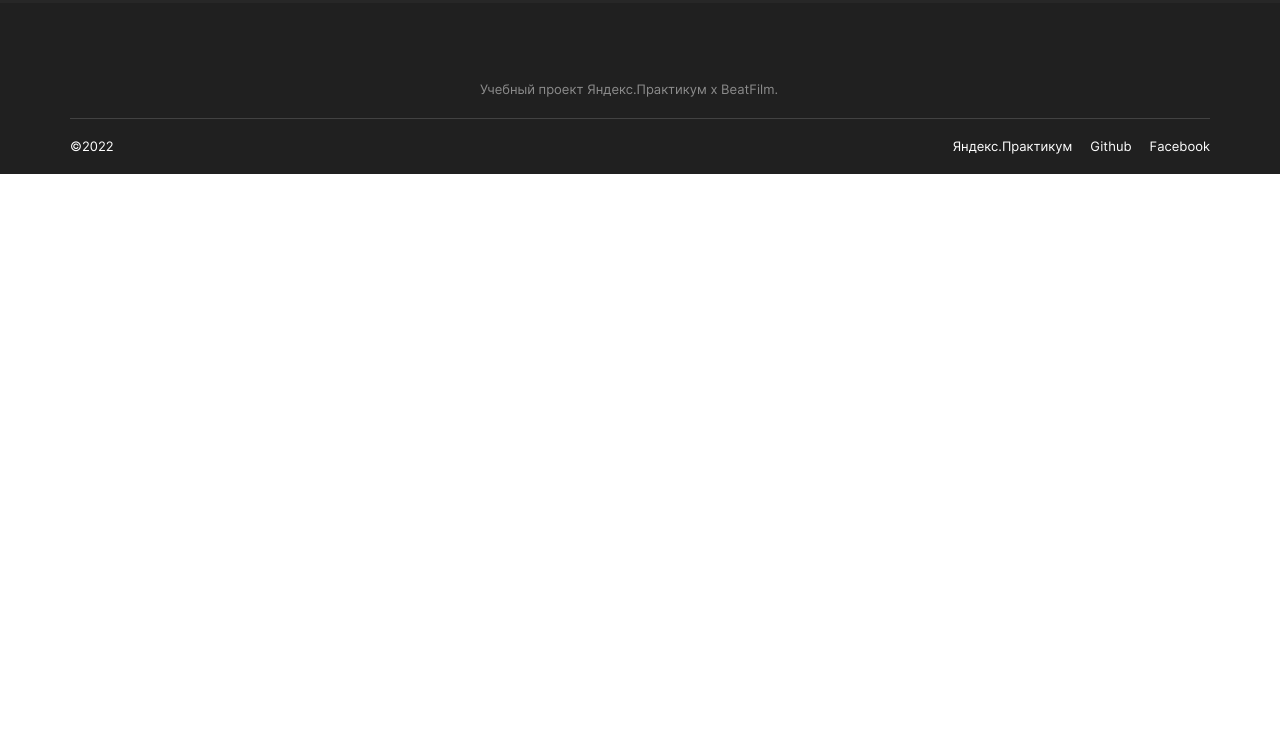
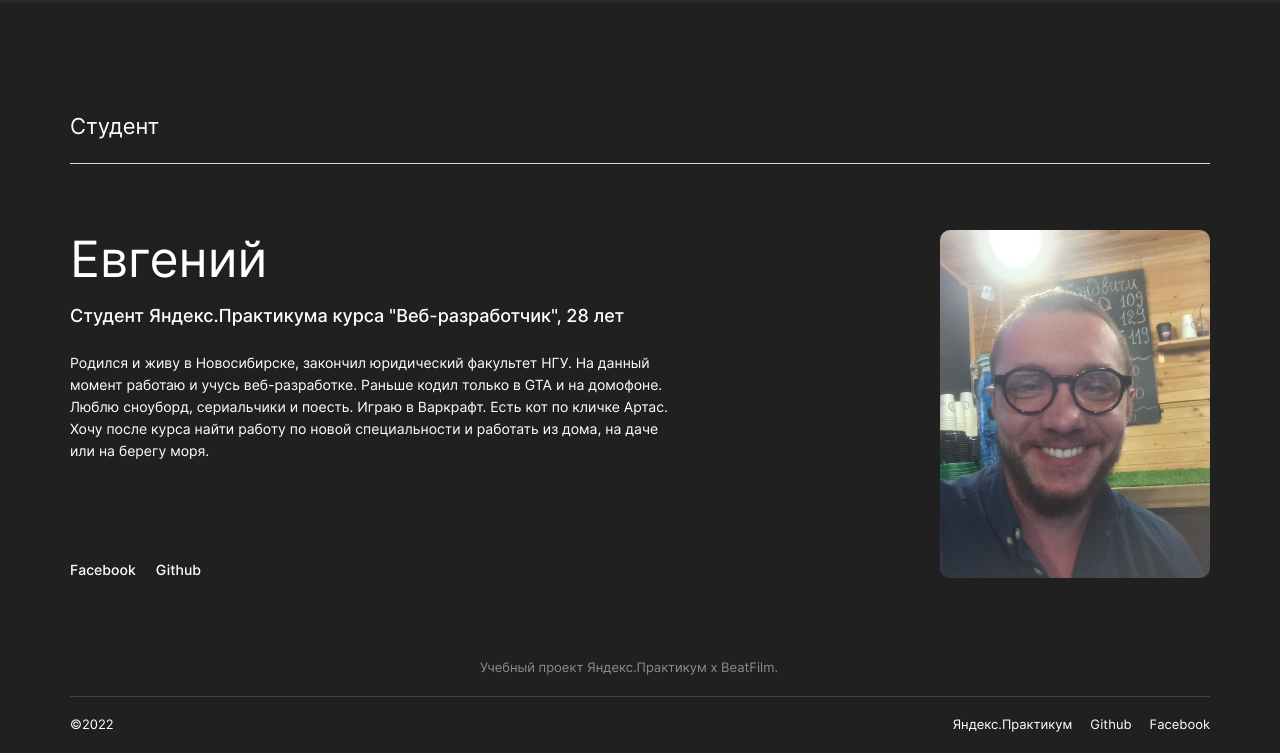
Before and after one commit to veteran-nixon/movies-explorer-frontend, a React app: page / in a window 1280 px wide. Shown: the part 1842-2595 px from the top of the page. Before the commit the page ends 2016 px from the top, so only its background shows below. Built offline with nearby package versions, Linux system fonts and the light colour scheme.

Commit message:
Создать компонент AboutMe

```diff
--- /dev/null
+++ b/src/components/Main/AboutMe/AboutMe.css
@@ -0,0 +1,99 @@
+.about-me {
+  width: 1140px;
+  margin: 0 auto;
+  display: flex;
+  flex-direction: column;
+  display: flex;
+  flex-direction: column;
+}
+
+.about-me__heading {
+  margin: 110px auto 23px 0;
+  font-family: Inter, 'Helvetica Neue', Arial, sans-serif;
+  font-size: 22px;
+  font-weight: 400;
+  line-height: 27px;
+  text-align: left;
+  color: #FFFFFF;
+}
+
+.about-me__container {
+  width: 1140px;
+  display: flex;
+  flex-direction: row;
+  justify-content: space-between;
+  border-top: 1px solid #DADADA;
+  margin: 0 auto;
+}
+
+.about-me__column {
+  margin: 66px 270px 0 0;
+}
+
+.about-me__name {
+  width: 600px;
+  font-family: Inter, 'Helvetica Neue', Arial, sans-serif;
+  font-style: normal;
+  font-weight: 400;
+  font-size: 50px;
+  line-height: 58px;
+  color: #FFFFFF;
+  margin: 0;
+}
+
+.about-me__bio {
+  margin: 18px 0 0;
+  font-family: Inter, 'Helvetica Neue', Arial, sans-serif;
+  font-style: normal;
+  font-weight: 500;
+  font-size: 18px;
+  line-height: 20px;
+  color: #FFFFFF;
+}
+
+.about-me__info {
+  margin: 26px 0 0;
+  font-family: Inter, 'Helvetica Neue', Arial, sans-serif;
+  font-style: normal;
+  font-weight: 400;
+  font-size: 14px;
+  line-height: 22px;
+  color: #FFFFFF;
+  mix-blend-mode: normal;
+}
+
+.about-me__links {
+  margin: 99px 0 0 0;
+  list-style-type: none;
+  padding: 0;
+  display: flex;
+  flex-direction: row;
+  align-items: center;
+  align-content: flex-end;
+}
+
+.about-me__link {
+  font-family: Inter, 'Helvetica Neue', Arial, sans-serif;
+  font-style: normal;
+  font-weight: 500;
+  font-size: 14px;
+  line-height: 17px;
+  vertical-align: end;
+  color: #FFFFFF;
+  margin: 0 20px 0 0;
+}
+
+.about-me__link:last-child {
+  margin: 0;
+}
+
+.about-me__avatar {
+  width: 270px;
+  height: 348px;
+  margin: 0;
+  border-radius: 10px;
+  -webkit-border-radius: 10px;
+  -moz-border-radius: 10px;
+  -ms-border-radius: 10px;
+  -o-border-radius: 10px;
+}
--- /dev/null
+++ b/src/components/Main/AboutMe/AboutMe.js
@@ -0,0 +1,35 @@
+import avatar from '../../../images/avatar.jpg'
+
+function AboutMe() {
+  return (
+    <section className="about-me">
+      <h2 className="about-me__heading">Студент</h2>
+      <div className="about-me__container">
+        <div className="about-me__column">
+          <h3 className="about-me__name">Евгений</h3>
+          <p className="about-me__bio">Cтудент Яндекс.Практикума курса "Веб-разработчик", 28 лет</p>
+          <p className="about-me__info">Родился и живу в Новосибирске, закончил юридический факультет НГУ.
+            На данный момент работаю и учусь веб-разработке.
+            Раньше кодил только в GTA и на домофоне.
+            Люблю сноуборд, сериальчики и поесть.
+            Играю в Варкрафт. Есть кот по кличке Артас.
+            Хочу после курса найти работу по новой специальности и работать из дома, на даче или на берегу моря.
+          </p>
+          <ul className="about-me__links">
+              <li className="about-me__link">
+                <a target="_blank" rel="noreferrer">Facebook</a>
+              </li>
+              <li className="about-me__link">
+                <a target="_blank" rel="noreferrer">Github</a>
+              </li>
+            </ul>
+        </div>
+        <div className="about-me__column">
+          <img className="about-me__avatar" src={avatar} alt="аватар" />
+        </div>
+      </div>
+    </section>
+  )
+}
+
+export default AboutMe;
--- a/src/components/Main/Main.js
+++ b/src/components/Main/Main.js
@@ -1,6 +1,7 @@
 import AboutProject from "./AboutProject/AboutProject.js";
 import Promo from "./Promo/Promo.js";
 import Techs from "./Techs/Techs.js";
+import AboutMe from "./AboutMe/AboutMe.js";
 
 function Main() {
   return (
@@ -8,6 +9,7 @@ function Main() {
       <Promo />
       <AboutProject />
       <Techs />
+      <AboutMe />
     </main>
   )
 }
--- a/src/components/Main/Promo/Promo.css
+++ b/src/components/Main/Promo/Promo.css
@@ -5,6 +5,10 @@
   flex-direction: column;
   background-color: #272727;
   border-radius: 10px;
+  -webkit-border-radius: 10px;
+  -moz-border-radius: 10px;
+  -ms-border-radius: 10px;
+  -o-border-radius: 10px;
 }
 
 .promo__heading {
--- a/src/components/Main/Techs/Techs.css
+++ b/src/components/Main/Techs/Techs.css
@@ -15,7 +15,7 @@
   font-weight: 400;
   line-height: 27px;
   text-align: left;
-  color: rgba(255, 255, 255, 1);
+  color: #FFFFFF;
 }
 
 .techs__container {
--- a/src/index.css
+++ b/src/index.css
@@ -9,4 +9,5 @@
 @import url(./components/Main/NavTab/NavTab.css);
 @import url(./components/Main/AboutProject/AboutProject.css);
 @import url(./components/Main/Techs/Techs.css);
+@import url(./components/Main/AboutMe/AboutMe.css);
 @import url(./components/Footer/Footer.css);
```
Also changed, not shown: src/images/avatar.jpg (added).
